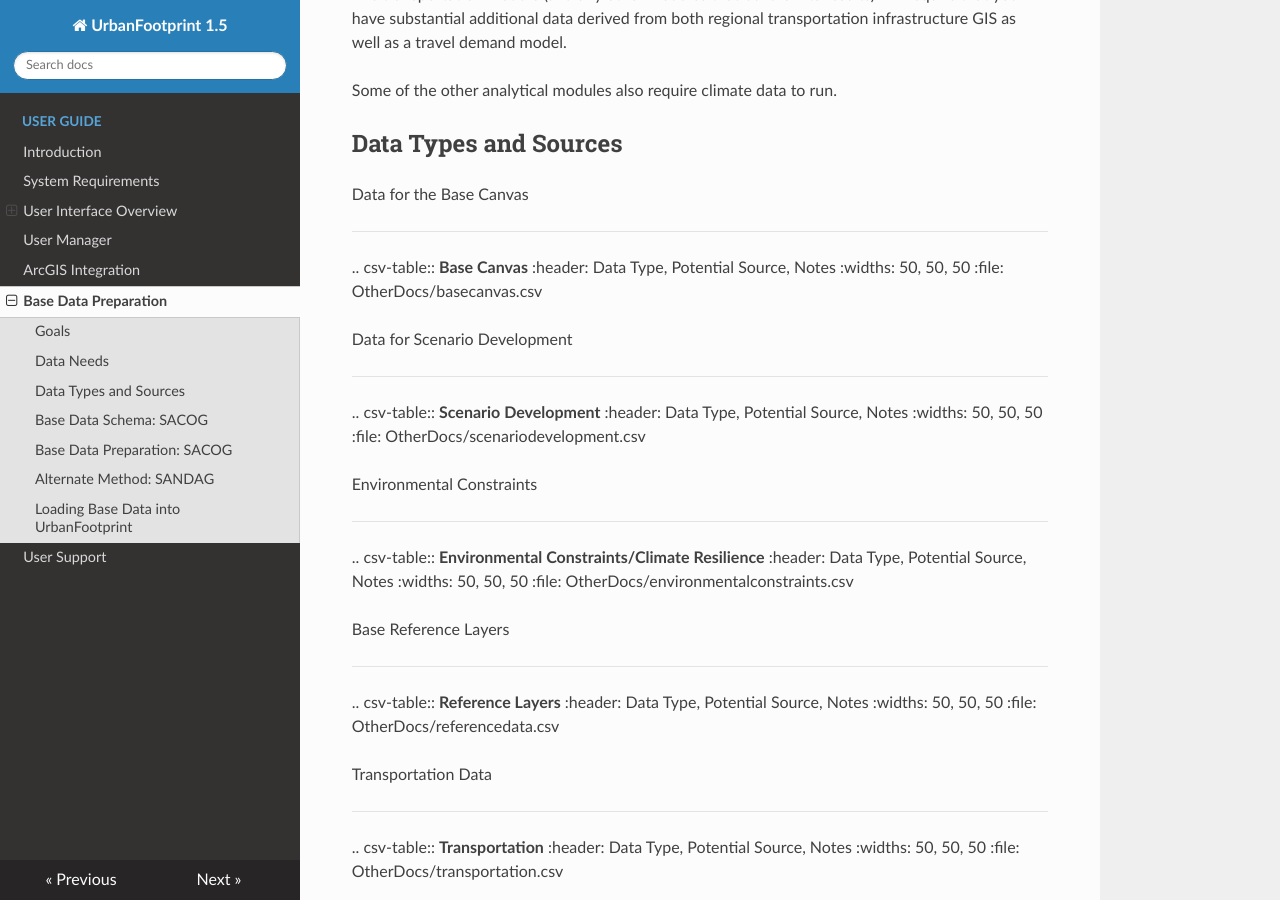
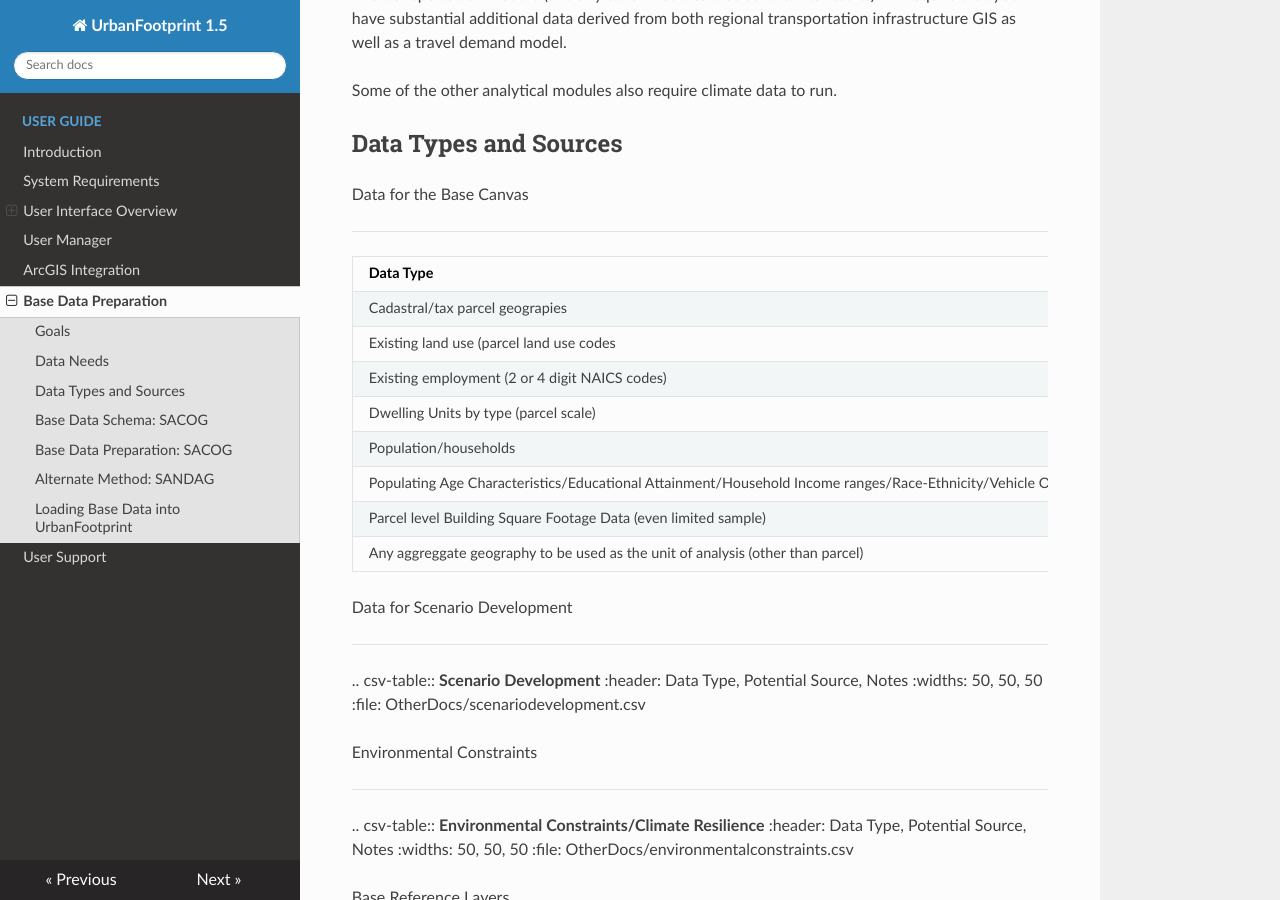
Before and after one commit to CalthorpeAnalytics/urbanfootprint-docs-1.5, an MkDocs documentation site: the page built from docs/data_preparation.md, in a window 1280 px wide and 900 px high, scrolled down 889 px. Built offline with MkDocs 1.6.1, drawn with Linux system fonts in a browser that asks for light colours; nearby versions of some CDN libraries; old or Windows-style settings are respelled for this version of MkDocs.

Commit message:
migrate base docs

```diff
--- a/docs/data_preparation.md
+++ b/docs/data_preparation.md
@@ -33,10 +33,16 @@
 Data for the Base Canvas
 ________________________
 
-.. csv-table:: **Base Canvas**
-  :header: Data Type, Potential Source, Notes
-  :widths: 50, 50, 50
-  :file: OtherDocs/basecanvas.csv
+| Data Type | Potential Source | Notes |
+|-----------|------------------|-------|
+| Cadastral/tax parcel geograpies | Tax Assessor Local Jurisdiction Regional COG/MPO |  |
+| Existing land use (parcel land use codes | Tax Assessor, Local Jurisdiction, Regional COG/MPO | |
+| Existing employment (2 or 4 digit NAICS codes) | Census LEHD, State or Regional COG/MPO | |
+| Dwelling Units by type (parcel scale) | Tax Assessor, Local Jurisdiction, Regional COG/MPO | Parcel scale dwelling unit counts are acceptable, ideally data is provided as Single Family/MultiFamily counts |
+| Population/households | Census ACS 5-Year / Other (population synthesizer etc.) | |
+| Populating Age Characteristics/Educational Attainment/Household Income ranges/Race-Ethnicity/Vehicle Ownership | Census ACS 5-Year / Other (population synthesizer etc.) | |
+| Parcel level Building Square Footage Data (even limited sample) | Tax Assessor, Local Jurisdiction, Regional COG/MPO | Used to calibrate building square footage estimates |
+| Any aggreggate geography to be used as the unit of analysis (other than parcel) | Regional COG/MPO | |
 
 Data for Scenario Development
 _____________________________
```
